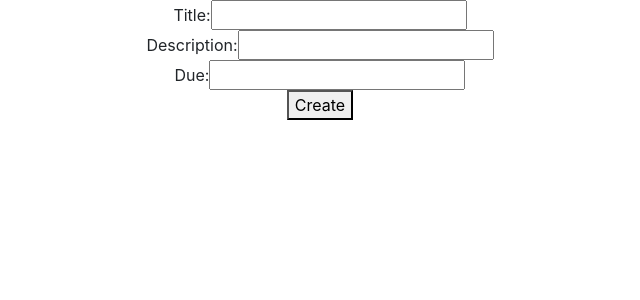
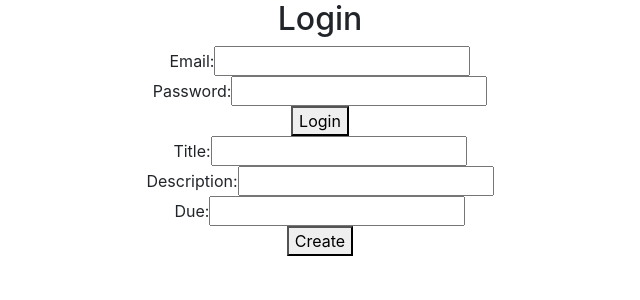
Before and after one commit to Musyoki-Wambua/task-manager-application, a React (Create React App) app: page / in a window 1280 px wide. Shown: the top 300 px of the page, without its empty margins (320-960 px from the left). Built offline with nearby package versions, Linux system fonts and the light colour scheme.

Commit message:
Login: Post request

```diff
--- a/src/components/App.js
+++ b/src/components/App.js
@@ -1,7 +1,7 @@
 import React  from 'react';
 import '../App.css';
 import Navbar  from './Navbar';
-import LoginForm from './Login';
+import Login from './Login';
 import Task from './Task';
 import TaskList  from './TaskList';
 
@@ -10,7 +10,7 @@ function App() {
   return (
     <div className="App">
       {/* <Navbar /> */}
-      {/* <LoginForm /> */}
+      <Login />
       <Task />
       <TaskList />
 
--- a/src/components/Login.js
+++ b/src/components/Login.js
@@ -1,6 +1,6 @@
 import React, { useState } from "react";
 
-const LoginForm = ({ closeModal }) => {
+function Login() {
   const [email, setEmail] = useState("");
   const [password, setPassword] = useState("");
 
@@ -12,30 +12,47 @@ const LoginForm = ({ closeModal }) => {
     setPassword(event.target.value);
   };
 
-  const handleLoginSubmit = (event) => {
+
+
+  const handleFormSubmit = (event) => {
     event.preventDefault();
-    // TODO: Handle login submission
-    closeModal();
+    fetch("http://localhost:9292/login", {
+      method: "POST",
+      headers: { "Content-Type": "application/json" },
+      body: JSON.stringify({ email, password }),
+    })
+      .then((response) => response.json())
+      .then((data) => {
+        if (data.code === 200) {
+
+          console.log("Login successful!");
+        } else {
+          console.log("Login failed: " + data.data.message);
+        }
+      })
+      .catch((error) => {
+        console.error("Error:", error);
+      });
   };
 
   return (
-    <form onSubmit={handleLoginSubmit}>
+    <div>
       <h2>Login</h2>
+      <form onSubmit={handleFormSubmit}>
         <label>
           Email:
-        <input type="email" value={email} onChange={handleEmailChange} />
+          <input type="email" name="email" value={email} onChange={handleEmailChange} />
         </label>
+        <br />
         <label>
           Password:
-        <input
-          type="password"
-          value={password}
-          onChange={handlePasswordChange}
-        />
+          <input type="password" name="password" value={password} onChange={handlePasswordChange} />
         </label>
-      <button type="submit">Submit</button>
+        <br />
+        <button type="submit">Login</button>
       </form>
+    </div>
   );
-};
+}
 
-export default LoginForm;
+export default Login;
```
Lines whose indentation alone changed are shown as unchanged.
